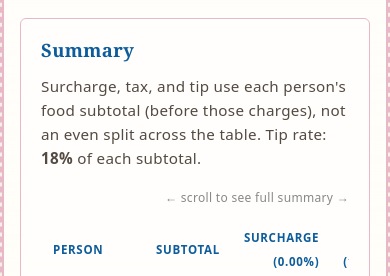
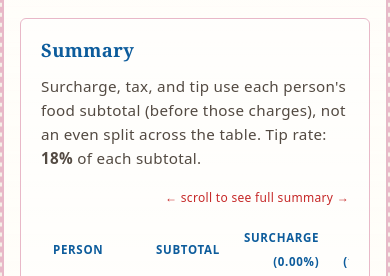
Before and after one commit to operana/split-the-bill, a React (Vite) app in the folder split-the-bill/: page / in a window 390 px wide. Shown: the part 1442-1718 px from the top of the page. Built offline with nearby package versions, Linux system fonts and the light colour scheme.

Commit message:
force text color

```diff
--- a/split-the-bill/src/App.css
+++ b/split-the-bill/src/App.css
@@ -570,7 +570,7 @@ html, body {
   .scroll-hint {
     display: block;
     font-size: 0.75rem;
-    color: #c62828;
+    color: #c62828 !important;
     margin-bottom: 6px;
     text-align: right;
   }
```
